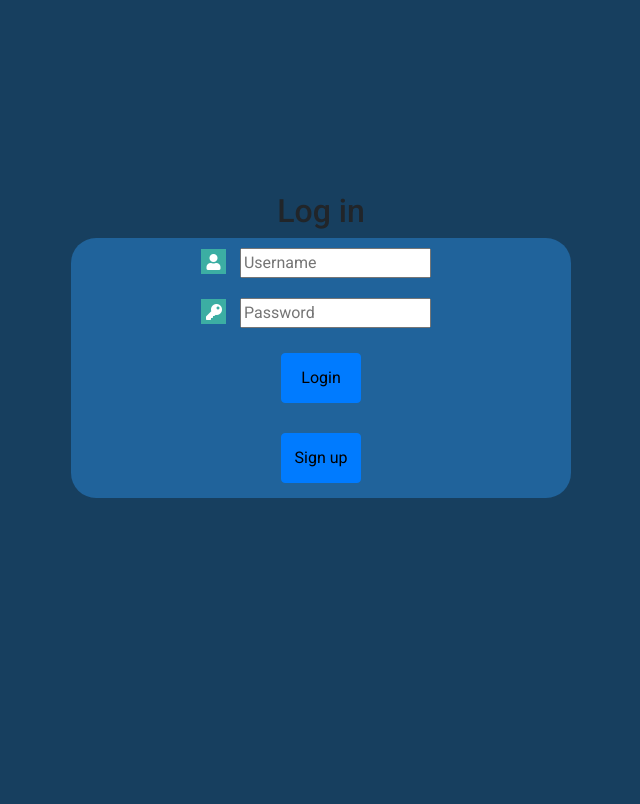
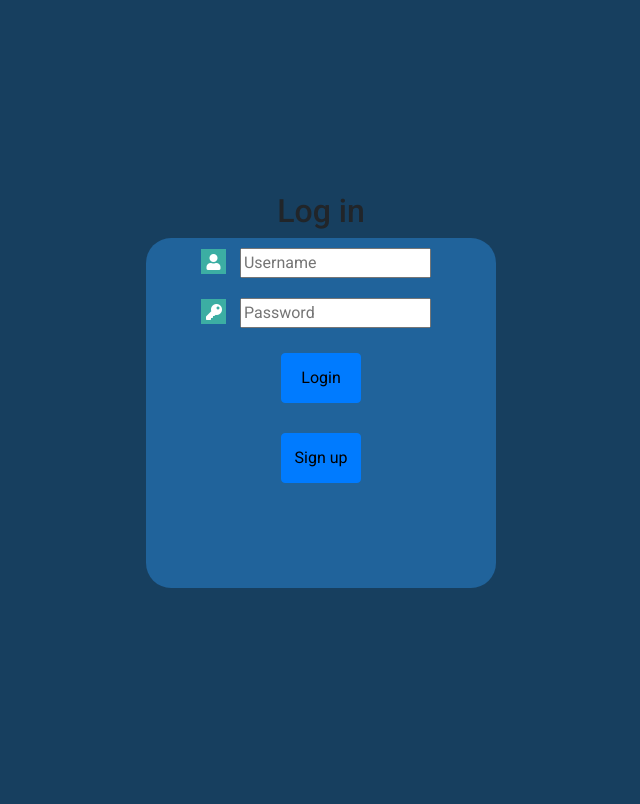
Before and after one commit to IstvanGercsak/BudgetCalculator-ThirdMileStoneProject, a Flask app: page / in a window 1280 px wide. Shown: the whole page, without its empty margins (319-959 px from the left). Before the commit the page ends 498 px from the top, so only its background shows below. Run offline with Flask 2, Linux system fonts and the light colour scheme; some libraries are stand-ins or nearby versions.

Commit message:
Style the Login page Add useful information into Readme.md

```diff
--- a/static/css/style.css
+++ b/static/css/style.css
@@ -24,7 +24,8 @@ table, th, td {
     background: #20639B;
     margin: 0 auto;
     border-radius: 25px;
-    width: 500px;
+    width: 350px;
+    height: 350px;
 }
 
 .details p {
```
Also changed, not shown: Readme.md.
